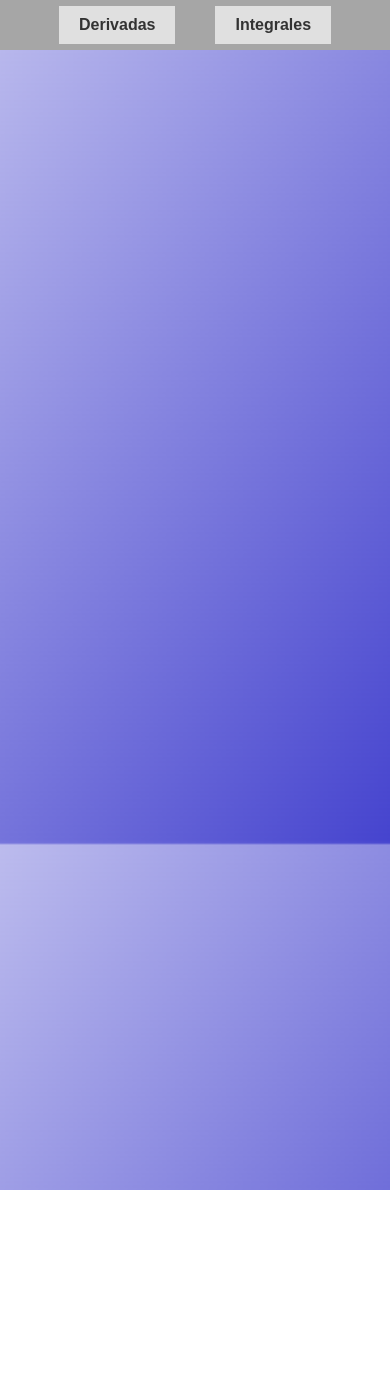
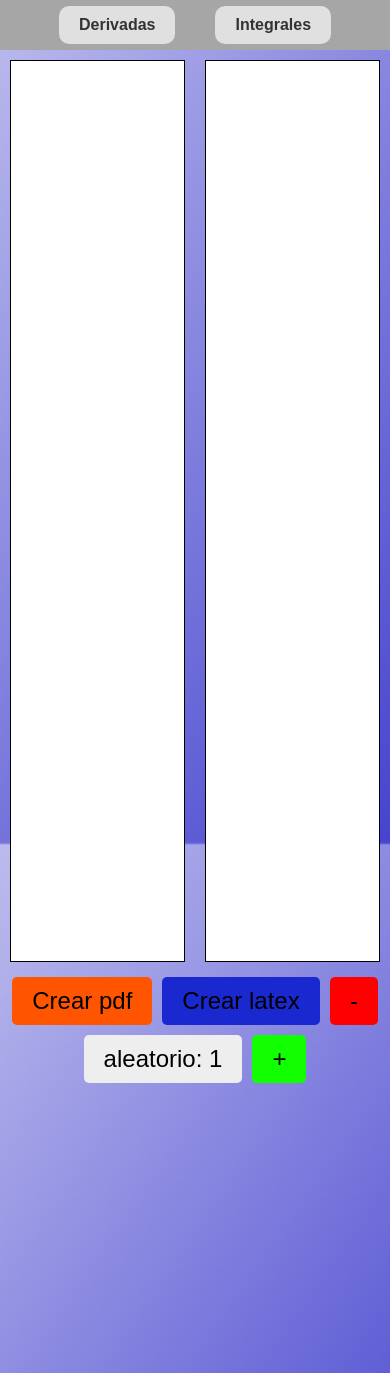
Before and after one commit to Pabdro/mi-proyectointerna, a React (Create React App) app: page /crearLatex in a window 390 px wide. Before the commit the page ends 1190 px from the top, so only its background shows below. Built offline with nearby package versions, Linux system fonts and the light colour scheme.

Commit message:
ejercicios aleatorios, responsive y descarga latex

```diff
--- a/package.json
+++ b/package.json
@@ -6,6 +6,8 @@
     "@testing-library/jest-dom": "^5.16.5",
     "@testing-library/react": "^13.4.0",
     "@testing-library/user-event": "^13.5.0",
+    "axios": "^1.4.0",
+    "axios-hooks": "^4.0.0",
     "react": "^18.2.0",
     "react-dom": "^18.2.0",
     "react-router-dom": "^6.10.0",
--- a/src/App.js
+++ b/src/App.js
@@ -4,7 +4,7 @@ import Inicio from '../src/Paginas/inicio/inicio'
 import CrearLatex from '../src/Paginas/crearLatex/crearLatex'
 function App() {
   return (
-    <div classname='App'>
+    <div className='App'>
     <Routes>
       <Route path='/' element={<Inicio/>} />
       <Route path='/crearLatex' element={<CrearLatex/>} />
--- a/src/Paginas/crearLatex/crearLatex.css
+++ b/src/Paginas/crearLatex/crearLatex.css
@@ -16,8 +16,8 @@
     font-size: 16px;
     font-weight: bold;
     cursor: pointer;
+    border-radius:10px;
 }
-
 .toggle-button.active {
     background-color: #545454;
     color: #fff;
@@ -38,3 +38,123 @@
     margin-top: 0px; /* separación vertical */
     margin-left: 20px; /* separación horizontal */
 }
+.pdf{
+  background-color: rgba(255, 255, 255, 0.3);
+    margin: auto;
+    width: 550px;
+    height: 400px;
+    padding: 4.5em 3em;
+    border-radius:10px;
+    position: relative;
+    left: 300px;
+    top: 50px;
+    flex-direction: column;
+    align-items: center;
+}
+.container {
+  display: flex;
+  justify-content: center;
+}
+
+.box {
+  width: 700px;
+  height: 900px;
+  background-color: white;
+  border: 1px solid black;
+  margin: 10px;
+}
+.button-container {
+  display: flex;
+  justify-content: space-between;
+}
+.left-buttons {
+  display: flex;
+}
+.right-buttons {
+  display: flex;
+  justify-content: flex-end;
+}
+.contenedormaster {
+  display: flex;
+  flex-direction: row;
+  justify-content: space-between;
+  align-items: center;
+  height: 50px;
+}
+
+.boton-izquierdo {
+  font-size: 24px;
+  padding: 10px 20px;
+  border: none;
+  border-radius: 5px;
+  background-color: #ff5500;
+  cursor: pointer;
+  margin-right: 5px;
+  margin-left: 60px;
+}
+.boton-izquierdo2 {
+  font-size: 24px;
+  padding: 10px 20px;
+  border: none;
+  border-radius: 5px;
+  background-color: #1928cf;
+  cursor: pointer;
+  margin-right: 5px;
+}
+.boton-izquierdo:hover{
+  background-color: #9b512c;
+}
+.boton-izquierdo2:hover {
+  background-color: #3d4387;
+}
+.boton-derecho {
+  font-size: 24px;
+  padding: 10px 20px;
+  border: none;
+  border-radius: 5px;
+  background-color: #eee;
+  cursor: pointer;
+}
+.boton-derecho:hover {
+  background-color: #ffffff7f;
+}
+.botonegativo {
+  font-size: 24px;
+  padding: 10px 20px;
+  border: none;
+  border-radius: 5px;
+  cursor: pointer;
+  margin-left: auto;
+  margin-right: 5px;
+  background-color: #ff0000;
+}
+.botonpositivo {
+  font-size: 24px;
+  padding: 10px 20px;
+  border: none;
+  border-radius: 5px;
+  cursor: pointer;
+  margin-left: 5px;
+  margin-right: 60px;
+  background-color: #11ff00;
+}
+.botonegativo:hover {
+  background-color: #ff000092;
+}
+.botonpositivo:hover {
+  background-color: #3cff009f;
+}
+@media (max-width: 768px) {
+  .contenedormaster {
+    flex-wrap: wrap;
+    justify-content: center;
+    height: auto;
+  }
+  .boton-izquierdo,
+  .boton-izquierdo2,
+  .botonegativo,
+  .boton-derecho,
+  .botonpositivo {
+    margin: 5px;
+  }
+}
--- a/src/Paginas/crearLatex/crearLatex.js
+++ b/src/Paginas/crearLatex/crearLatex.js
@@ -1,7 +1,67 @@
 import React from 'react'
 import './crearLatex.css';
 import { useState } from 'react';
+// import useAxios from 'axios-hooks'
+import axios from 'axios';
 const CrearLatex = () => {
+  const [loading, setLoading] = useState(false);
+  const [error, setError] = useState(null);
+
+  const handleCreateLatex = async () => {
+    try {
+      setLoading(true);
+
+      const response = await axios.post('http://localhost:3500/exercises/sentLatex', {
+        ids: exercises.map(exercise => exercise._id)
+      }, {
+        responseType: 'blob' // Indicar que se espera una respuesta de tipo blob
+      });
+      const fileUrl = window.URL.createObjectURL(new Blob([response.data]));
+      const link = document.createElement('a');
+      link.href = fileUrl;
+      link.setAttribute('download', 'archivo.tex');
+      document.body.appendChild(link);
+      link.click();
+      document.body.removeChild(link);
+
+      setLoading(false);
+    } catch (error) {
+      setError('Error al crear el archivo .tex');
+      setLoading(false);
+    }
+  };
+    // const [{data}, refetch] = useAxios(
+    //     {
+    //         url: 'http://localhost:3500/exercises/',
+    //         method: 'GET',
+    //         headers: {
+    //             "Content-Type": 'application/json'
+    //         }
+    //     },
+    //     {
+    //         manual: true
+    //     }
+    // );
+    const [exercises, setExercises] = useState([]);
+
+  const loadExercises = () => {
+    fetch('http://localhost:3500/exercises/')
+      .then(response => response.json())
+      .then(data => {
+        const dataLength = data.exercises.length
+        const randomIndex = Math.floor(Math.random() * dataLength)
+        setExercises(data.exercises.slice(randomIndex, randomIndex + value));
+      })
+      .catch(error => {
+        console.error('Error al cargar los ejercicios:', error);
+      });
+  };
+    // const prueba = async () => {
+    //     await refetch({
+    //       ids:
+    //     })
+    //     console.log(data)
+    // }
     const [active, setActive] = useState(false);
     const handleClick = () => {
     setActive(!active);
@@ -9,16 +69,41 @@ const CrearLatex = () => {
     const [active2, setActive2] = useState(false);
     const handleClick2 = () => {
         setActive2(!active2);
-        };
+    };
+    const [value, setValue] = useState(1);
+    const handleSubtract = () => {
+        if (value > 1) {
+            setValue(value - 1);
+        } else {
+            setValue(value + 0)
+        }
+    };
+    const handleAdd = () => {
+        setValue(value + 1);
+    };
     return (
     <div className="CrearLatex">
-        <div class="button-bar">
+        <div className="button-bar">
         <button className={`toggle-button ${active ? 'active' : ''}`}onClick={handleClick}>Derivadas</button>
         <button className={`toggle-button ${active2 ? 'active' : ''}`}onClick={handleClick2}>Integrales</button>
         </div>
-        <br/><br/><br/><br/><br/><br/><br/><br/><br/><br/><br/><br/><br/><br/><br/>
-        <br/><br/><br/><br/><br/><br/><br/><br/><br/><br/><br/><br/><br/><br/><br/>
-        <br/><br/><br/><br/><br/><br/><br/><br/><br/><br/><br/><br/><br/><br/><br/>
+        <div className="container">
+            <div className="box">
+            {exercises.map(exercise => (
+              <p key={exercise._id}>{exercise.problem}</p>
+            ))}
+        </div>
+            <div className="box"></div>
+        </div>
+        <div className="contenedormaster">
+        <button className="boton-izquierdo">Crear pdf</button>
+        <button onClick={handleCreateLatex} className="boton-izquierdo2">Crear latex</button>
+        <button onClick={handleSubtract} className='botonegativo'>-</button>
+        <button onClick={loadExercises} className="boton-derecho">aleatorio: {value}</button>
+        <button onClick={handleAdd} className='botonpositivo'>+</button>
+        </div>
+        {loading && <p>Cargando...</p>}
+        {error && <p>{error}</p>}
         <br/><br/><br/><br/><br/><br/><br/><br/><br/><br/><br/><br/><br/><br/><br/>
     </div>
     )
--- a/src/Paginas/inicio/inicio.css
+++ b/src/Paginas/inicio/inicio.css
@@ -29,6 +29,7 @@
     border: none;
     border-radius: 4px;
     cursor: pointer;
+    border: 3px solid #493f8a;
 }
 .titulo{
     font-size: 36px;
@@ -38,4 +39,5 @@
 }
 .boton:hover {
     background-color: #2f526f;
+    border-color: black;
 }
--- a/src/Paginas/inicio/inicio.js
+++ b/src/Paginas/inicio/inicio.js
@@ -9,7 +9,7 @@ const Inicio = () => {
         <h1 className='titulo'>Aplicacion interna</h1>
         <div className='cajabotones'>
         <Link to = "/crearLatex">
-        <button  type="button" class="boton"><b>Crear latex</b>
+        <button  type="button" className="boton"><b>Crear latex</b>
         </button>
         </Link>
         </div>
```
Also changed, not shown: 1 other file (tests, documents, lock files or other folders). Lines whose indentation alone changed are shown as unchanged.
